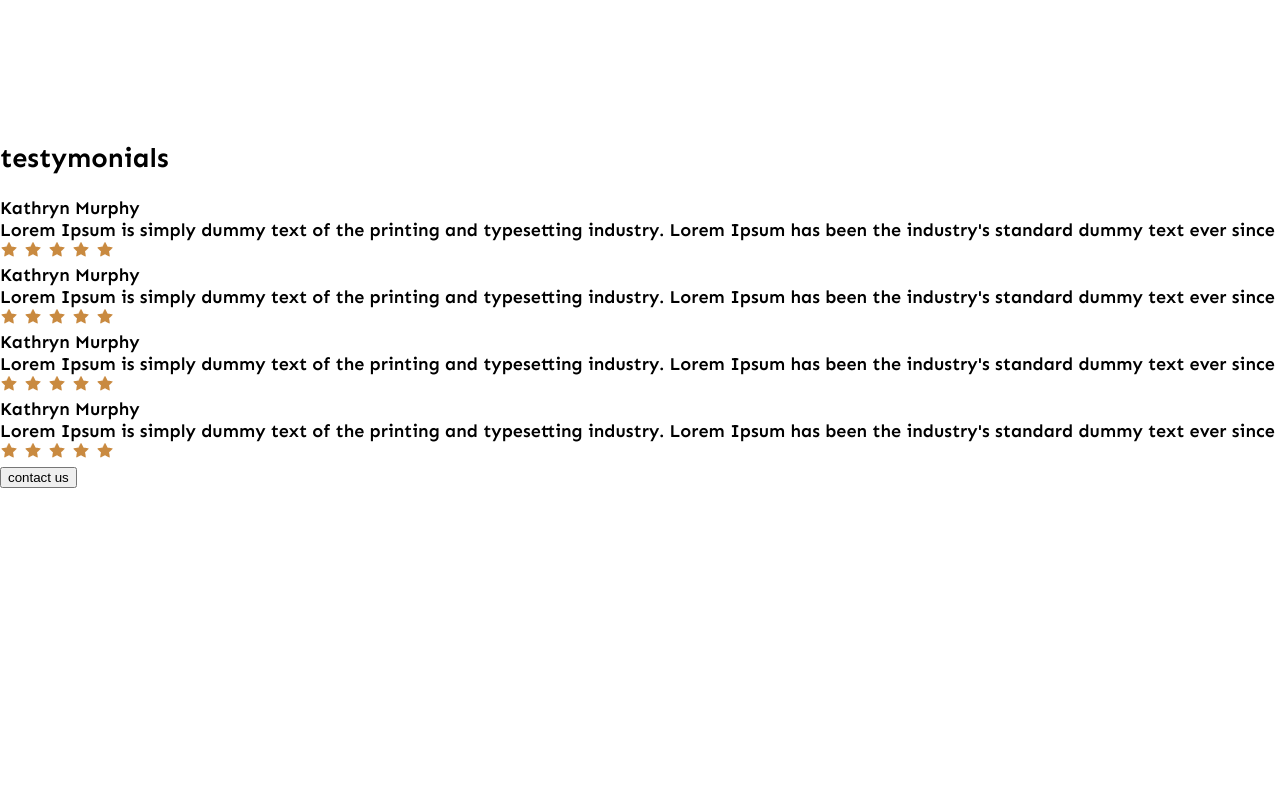
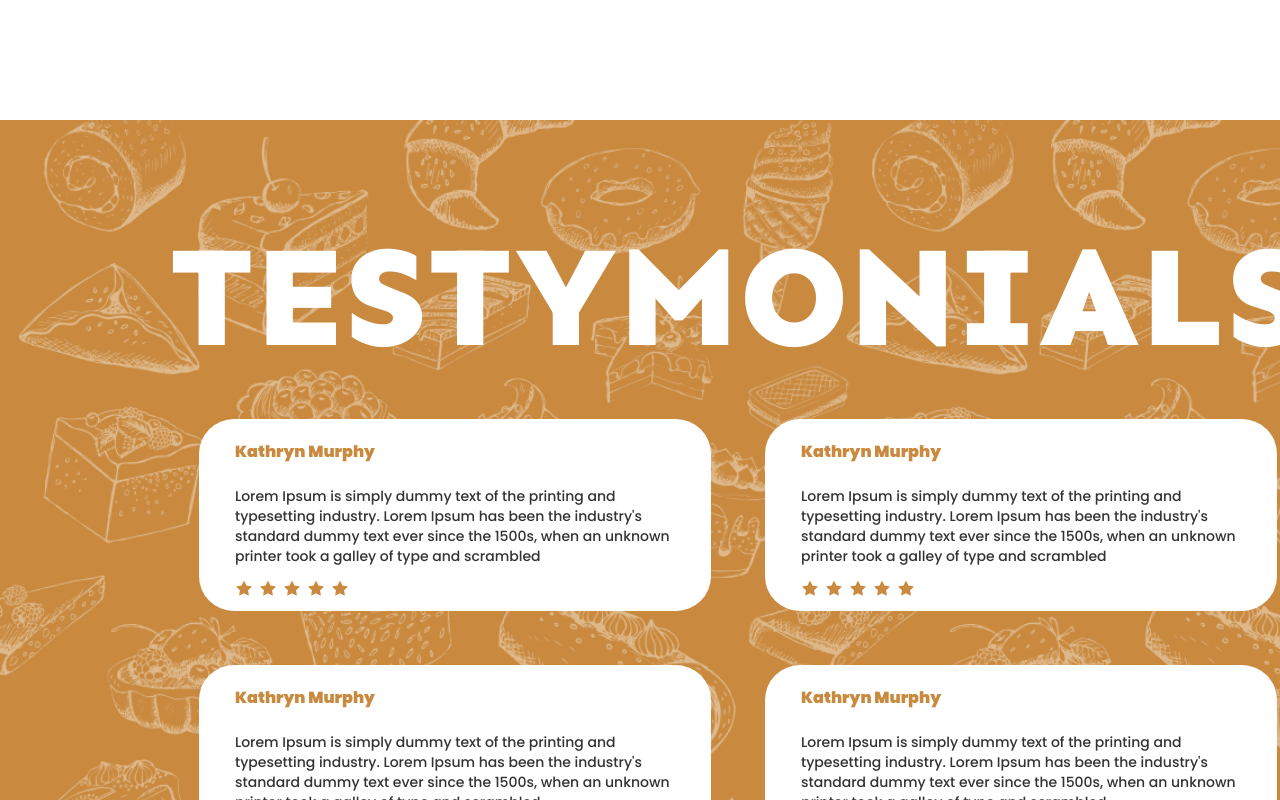
Before and after one commit to mahamfathy/menu-upskilling-task, an Angular app: page / in a window 1280 px wide. Shown: the part 3240-4040 px from the top of the page. Built offline with nearby package versions, Linux system fonts and the light colour scheme.

Commit message:
finish review component

```diff
--- a/src/app/reviews/reviews.component.html
+++ b/src/app/reviews/reviews.component.html
@@ -1,19 +1,17 @@
+<div class="container">
   <div class="row">
-  <div class="col1">
-    <div class="row-wrapper">
     <h2>testymonials</h2>
     <div class="review-wrapper">
       @for ( review of reviews ;track review) {
 
       <div class="card">
-          <div class="review-name">{{ review.name }}</div>
-          <div class="review">{{ review.review }}</div>
+        <h4 class="review-name">{{ review.name }}</h4>
+        <p class="review">{{ review.review }}</p>
         <div class="review-rating">
           <img src="{{ review.ratingImage }}" alt="" />
         </div>
       </div>
       }
-      </div>
       <button class="btn">contact us</button>
     </div>
   </div>
--- a/src/app/reviews/reviews.component.scss
+++ b/src/app/reviews/reviews.component.scss
@@ -0,0 +1,66 @@
+@import "../../assets/sass/abstract/variables";
+@import "../../assets/sass/components/button";
+.container {
+  width: 100%;
+  color: $color-white;
+  position: relative;
+  background-color: $color-primary-bg;
+  background-image: url(../../assets/img/Mask-Group2.png);
+  background-size: cover;
+  background-repeat: no-repeat;
+  padding: 5rem;
+  .row {
+    width: 72rem;
+    display: flex;
+    justify-content: center;
+    align-items: center;
+    flex-direction: column;
+    h2 {
+      margin: 0;
+      font-family: Sen;
+      font-size: 144px;
+      font-weight: 800;
+      text-align: left;
+      text-underline-position: from-font;
+      text-decoration-skip-ink: none;
+      text-transform: uppercase;
+      margin-bottom: 2rem;
+    }
+
+    .review-wrapper {
+      display: flex;
+      flex-wrap: wrap;
+      row-gap: 3rem;
+      column-gap: 3rem;
+      width: 100%;
+      justify-content: center;
+      .card {
+        color: $color-primary-bg;
+        background-color: $color-white;
+        border-radius: 35px;
+        padding: 0 2rem;
+        width: 39.51%;
+        height: 10.667rem;
+        .review-name {
+          font-family: Poppins;
+          font-size: 16px;
+          font-weight: 900;
+          line-height: 24px;
+          text-align: left;
+          text-underline-position: from-font;
+          text-decoration-skip-ink: none;
+        }
+        .review {
+          font-family: Poppins;
+          font-size: 14px;
+          font-weight: 400;
+          line-height: 20px;
+          text-align: left;
+          text-underline-position: from-font;
+          text-decoration-skip-ink: none;
+          color: $color-grey;
+        }
+      }
+    }
+  }
+}
--- a/src/assets/sass/abstract/_variables.scss
+++ b/src/assets/sass/abstract/_variables.scss
@@ -3,7 +3,7 @@ $color-primary-bg: rgba(201, 138, 64, 1);
 $color-button: #fdba10;
 $card-color-bg: #ffd8ab;
 
-$color-grey-dark: #333333;
+$color-grey: #333333;
 
 $color-white: #ffffff;
 $color-black: #000;
--- a/src/assets/sass/components/_button.scss
+++ b/src/assets/sass/components/_button.scss
@@ -1,8 +1,5 @@
 @import "../abstract/variables";
 .btn {
-  &,
-  &:link,
-  &:visited {
   width: 194px;
   height: 60px;
   font-size: 18px;
@@ -22,7 +19,10 @@
   text-decoration-skip-ink: none;
   border: none;
   cursor: pointer;
-  }
+  -webkit-transition: all 0.2s;
+  -moz-transition: all 0.2s;
+  -ms-transition: all 0.2s;
+  -o-transition: all 0.2s;
 
   &:hover {
     transform: translateY(-3px);
```
Also changed, not shown: src/assets/img/Mask-Group2.png (added). Lines whose indentation alone changed are shown as unchanged.
